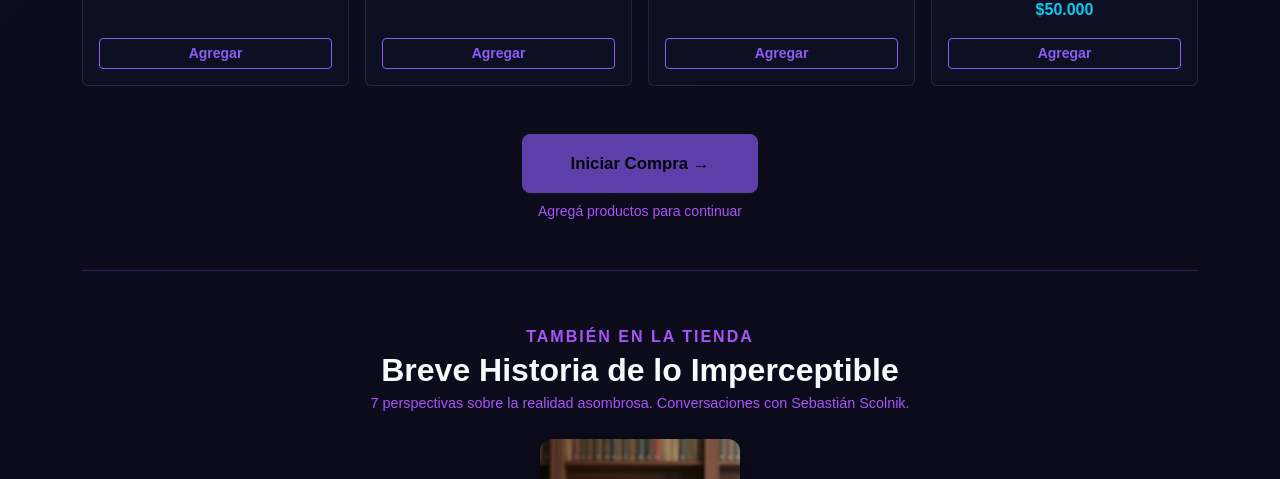
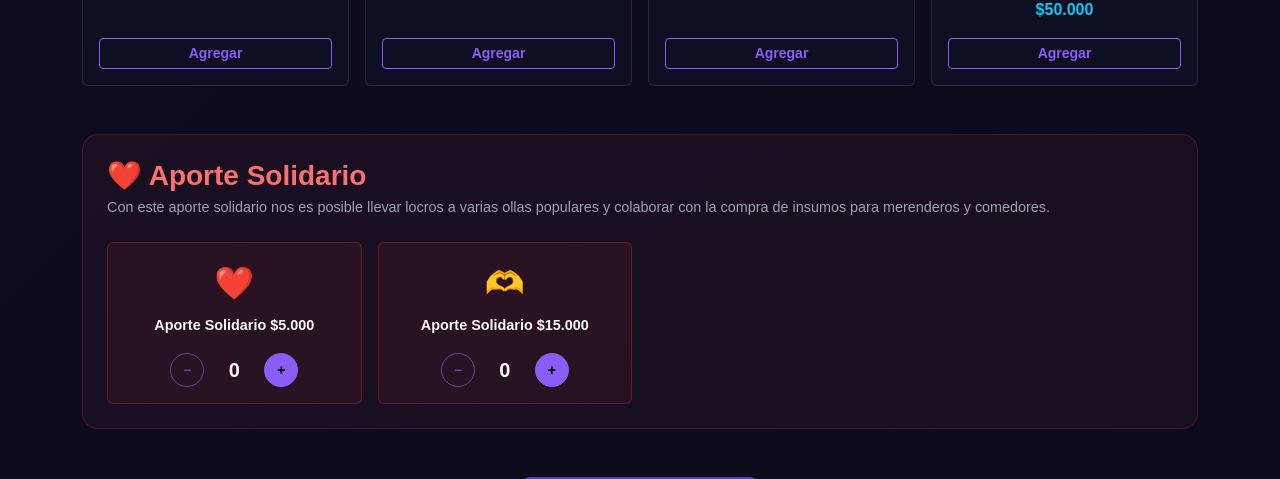
Before and after one commit to brunowald/jotajota, a Next.js app: page /tienda in a window 1280 px wide. Shown: the part 1880-2359 px from the top of the page. Built offline with nearby package versions, Linux system fonts and the light colour scheme.

Commit message:
Agrego Aportes Solidarios

```diff
--- a/src/app/tienda/FoodStore.tsx
+++ b/src/app/tienda/FoodStore.tsx
@@ -452,7 +452,7 @@ function CartSummary({
   onRemove: (entryId: string) => void;
 }) {
   const bebidas = PRODUCTS.filter(
-    (p) => (p.category === "bebida" || (p.category === "comida" && !p.customizations?.length)) && p.available && p.price !== null && (quantities[p.id] || 0) > 0
+    (p) => (p.category === "bebida" || p.category === "aporte" || (p.category === "comida" && !p.customizations?.length)) && p.available && p.price !== null && (quantities[p.id] || 0) > 0
   );
 
   return (
@@ -760,6 +760,7 @@ export default function FoodStore() {
   const bebidas = PRODUCTS.filter(
     (p) => p.category === "bebida" && (!p.noDisponibleEnEvento || form.entrega !== "comer-en-jj")
   );
+  const aportes = PRODUCTS.filter((p) => p.category === "aporte");
 
   return (
     <div>
@@ -846,6 +847,39 @@ export default function FoodStore() {
               />
             </div>
           ))}
+        </div>
+      </section>
+
+      {/* APORTE SOLIDARIO */}
+      <section className="mb-5">
+        <div
+          className="rounded-4 p-4"
+          style={{ background: "rgba(239,68,68,0.06)", border: "1px solid rgba(239,68,68,0.2)" }}
+        >
+          <h3 className="fw-bold mb-1" style={{ color: "#f87171" }}>❤️ Aporte Solidario</h3>
+          <p className="mb-4" style={{ color: "#9ca3af", fontSize: "0.9rem" }}>
+            Con este aporte solidario nos es posible llevar locros a varias ollas populares y colaborar con la compra de insumos para merenderos y comedores.
+          </p>
+          <div className="row g-3">
+            {aportes.map((product) => (
+              <div className="col-6 col-sm-4 col-md-3" key={product.id}>
+                <div
+                  className="card h-100 text-center p-3"
+                  style={{ background: "rgba(239,68,68,0.08)", border: "1px solid rgba(239,68,68,0.25)" }}
+                >
+                  <div style={{ fontSize: 32 }} className="mb-2">{product.emoji}</div>
+                  <div className="fw-bold text-light mb-3" style={{ fontSize: "0.9rem" }}>{product.name}</div>
+                  <div className="mt-auto">
+                    <QuantityControl
+                      quantity={quantities[product.id] || 0}
+                      onDecrement={() => setQuantities((prev) => ({ ...prev, [product.id]: Math.max(0, (prev[product.id] || 0) - 1) }))}
+                      onIncrement={() => setQuantities((prev) => ({ ...prev, [product.id]: (prev[product.id] || 0) + 1 }))}
+                    />
+                  </div>
+                </div>
+              </div>
+            ))}
+          </div>
         </div>
       </section>
 
--- a/src/app/tienda/products.ts
+++ b/src/app/tienda/products.ts
@@ -17,7 +17,7 @@ export type Product = {
   name: string;
   description: string;
   emoji: string;
-  category: "promo" | "comida" | "bebida";
+  category: "promo" | "comida" | "bebida" | "aporte";
   price: number | null;
   customizations?: CustomizationDef[];
   promoIncludes?: PromoIncludes;
@@ -212,6 +212,24 @@ export const PRODUCTS: Product[] = [
     noDisponibleEnEvento: true,
   },
   {
+    id: "aporte-5k",
+    name: "Aporte Solidario $5.000",
+    description: "",
+    emoji: "❤️",
+    category: "aporte",
+    price: 5000,
+    available: true,
+  },
+  {
+    id: "aporte-15k",
+    name: "Aporte Solidario $15.000",
+    description: "",
+    emoji: "🫶",
+    category: "aporte",
+    price: 15000,
+    available: true,
+  },
+  {
     id: "promo-copa-del-mundo",
     name: "Promo Copa del Mundo",
     description: "1 Portillo Chardonnay + 1 Salentein Reserva + 1 Salentein Extra Brut",
@@ -280,7 +298,7 @@ export function calculateTotal(
     else if (product.id === "pastelito") total += product.price ?? 0;
   }
   for (const product of PRODUCTS.filter(
-    (p) => (p.category === "bebida" || (p.category === "comida" && !p.customizations?.length)) && p.available && p.price !== null
+    (p) => (p.category === "bebida" || p.category === "aporte" || (p.category === "comida" && !p.customizations?.length)) && p.available && p.price !== null
   )) {
     total += (product.price ?? 0) * (quantities[product.id] || 0);
   }
@@ -335,7 +353,7 @@ export function formatOrderItems(
   }
 
   for (const product of PRODUCTS.filter(
-    (p) => (p.category === "bebida" || (p.category === "comida" && !p.customizations?.length)) && p.available && p.price !== null
+    (p) => (p.category === "bebida" || p.category === "aporte" || (p.category === "comida" && !p.customizations?.length)) && p.available && p.price !== null
   )) {
     const qty = quantities[product.id] || 0;
     if (qty > 0) parts.push(qty > 1 ? `${qty}x ${product.name}` : product.name);
```
